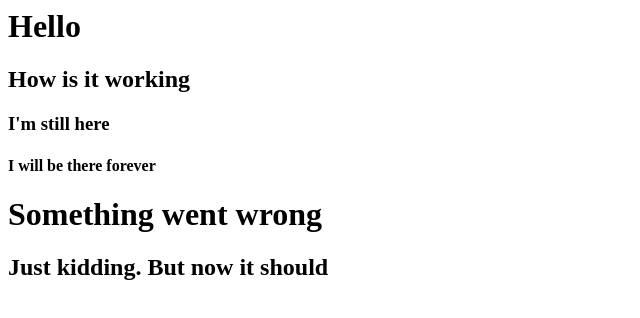
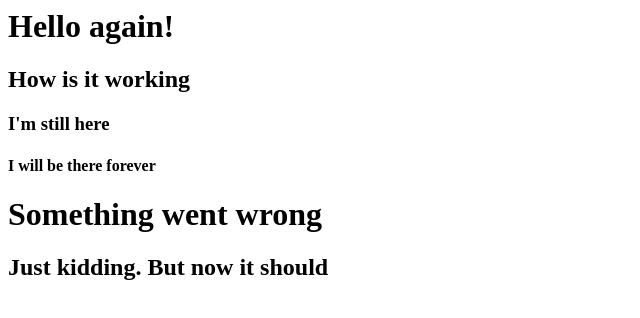
Before and after one commit to Kargobob/continuous-integration, a plain HTML site: page index.html in a window 1280 px wide. Shown: the whole page, without its empty margins (0-640 px from the left). Drawn offline with Linux system fonts and the light colour scheme.

```diff
--- a/index.html
+++ b/index.html
@@ -1,7 +1,7 @@
 <html>
 <header><title> Test </title></header>
 <body>
-<h1> Hello </h1>
+<h1> Hello again! </h1>
 <h2> How is it working </h2>
 <h3> I'm still here </h3>
 <h4> I will be there forever </h4>
```
